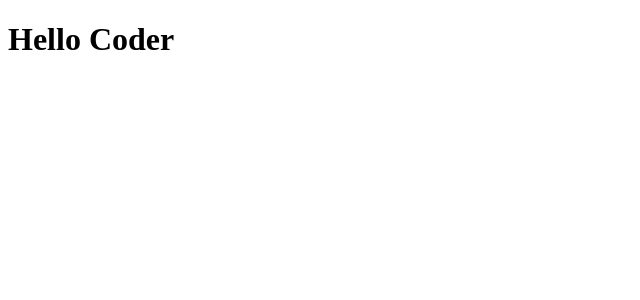
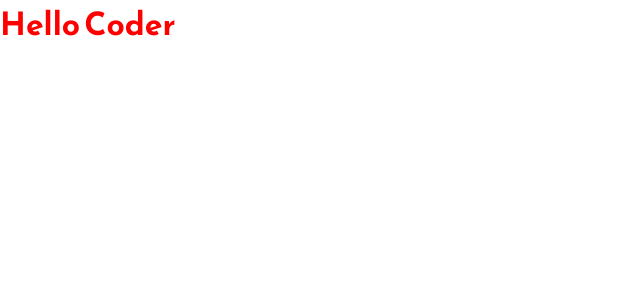
Before and after one commit to badshab454/React-Course, a React (Create React App) app: page / in a window 1280 px wide. Shown: the top 300 px of the page, without its empty margins (0-640 px from the left). Built offline with nearby package versions, Linux system fonts and the light colour scheme.

Commit message:
landing page

```diff
--- a/public/index.html
+++ b/public/index.html
@@ -9,10 +9,15 @@
       name="description"
       content="Web site created using create-react-app"
     />
+    <link rel="preconnect" href="https://fonts.googleapis.com" />
+    <link rel="preconnect" href="https://fonts.gstatic.com" crossorigin />
+    <link
+      href="https://fonts.googleapis.com/css2?family=Reem+Kufi:wght@400;500;600;700&display=swap"
+      rel="stylesheet"
+    />
     <link rel="apple-touch-icon" href="%PUBLIC_URL%/logo192.png" />
-
     <link rel="manifest" href="%PUBLIC_URL%/manifest.json" />
-    <title>Landing Page</title>
+    <title>Restaurant Landing Page</title>
   </head>
   <body>
     <noscript>You need to enable JavaScript to run this app.</noscript>
--- a/src/App.css
+++ b/src/App.css
@@ -1,38 +1,10 @@
-.App {
-  text-align: center;
+* {
+  margin: 0;
+  padding: 0;
+  box-sizing: border-box;
+  font-family: "Reem Kufi", sans-serif !important;
 }
 
-.App-logo {
-  height: 40vmin;
-  pointer-events: none;
+h1 {
+  color: red;
 }
-
-@media (prefers-reduced-motion: no-preference) {
-  .App-logo {
-    animation: App-logo-spin infinite 20s linear;
-  }
-}
-
-.App-header {
-  background-color: #282c34;
-  min-height: 100vh;
-  display: flex;
-  flex-direction: column;
-  align-items: center;
-  justify-content: center;
-  font-size: calc(10px + 2vmin);
-  color: white;
-}
-
-.App-link {
-  color: #61dafb;
-}
-
-@keyframes App-logo-spin {
-  from {
-    transform: rotate(0deg);
-  }
-  to {
-    transform: rotate(360deg);
-  }
-}
```
Also changed, not shown: src/Components/Home.js (added, +8 -0 lines), src/Components/Navbar.js (added, +7 -0 lines), public/logo192.png (deleted), public/logo512.png (deleted).
